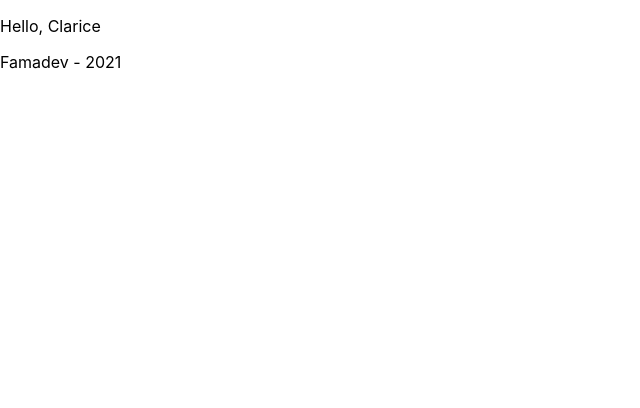
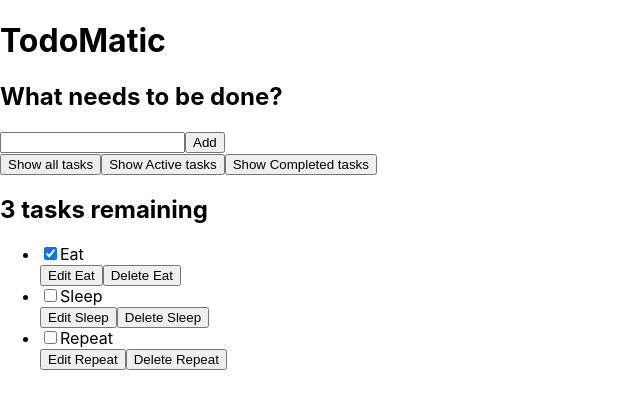
Before and after one commit to mrcomputer2018/moz-todo-react, a React (Create React App) app: page / in a window 1280 px wide. Shown: the top 408 px of the page, without its empty margins (0-640 px from the left). Built offline with nearby package versions, Linux system fonts and the light colour scheme.

Commit message:
Criando a base app

```diff
--- a/public/index.html
+++ b/public/index.html
@@ -24,7 +24,7 @@
       work correctly both with client-side routing and a non-root public URL.
       Learn how to configure a non-root public URL by running `npm run build`.
     -->
-    <title>Moz Todo App</title>
+    <title>TodoMatic</title>
   </head>
   <body>
     <noscript>You need to enable JavaScript to run this app.</noscript>
--- a/src/App.js
+++ b/src/App.js
@@ -1,17 +1,95 @@
 
 function App(props) {
-  const subject = props.subject;
-  /* console.log(props); */
   return (
-    <div className="App">
-      <header className="App-header">
-        <p>
-          Hello, {subject}
-        </p>
-      </header>
-      <footer className="App-footer">
-        Famadev - 2021
-      </footer>
+    <div className="todoapp stack-large">
+      <h1>TodoMatic</h1>
+      <form>
+        <h2 className="label-wrapper">
+          <label htmlFor="new-todo-input" className="label__lg">
+            What needs to be done?
+          </label>
+        </h2>
+        <input
+          type="text"
+          id="new-todo-input"
+          className="input input__lg"
+          name="text"
+          autoComplete="off"
+        />
+        <button type="submit" className="btn btn__primary btn__lg">
+          Add
+        </button>
+      </form>
+      <div className="filters btn-group stack-exception">
+        <button type="button" className="btn toggle-btn" aria-pressed="true">
+          <span className="visually-hidden">Show </span>
+          <span>all</span>
+          <span className="visually-hidden"> tasks</span>
+        </button>
+        <button type="button" className="btn toggle-btn" aria-pressed="false">
+          <span className="visually-hidden">Show </span>
+          <span>Active</span>
+          <span className="visually-hidden"> tasks</span>
+        </button>
+        <button type="button" className="btn toggle-btn" aria-pressed="false">
+          <span className="visually-hidden">Show </span>
+          <span>Completed</span>
+          <span className="visually-hidden"> tasks</span>
+        </button>
+      </div>
+      <h2 id="list-heading">
+        3 tasks remaining
+      </h2>
+      <ul role="list" className="todo-list stack-large stack-exception" aria-labelledby="list-heading">
+        <li className="todo stack-small">
+          <div className="c-cb">
+            <input id="todo-0" type="checkbox" defaultChecked={true} />
+            <label className="todo-label" htmlFor="todo-0">
+              Eat
+            </label>
+          </div>
+          <div className="btn-group">
+            <button type="button" className="btn">
+              Edit <span className="visually-hidden">Eat</span>
+            </button>
+            <button type="button" className="btn btn__danger">
+              Delete <span className="visually-hidden">Eat</span>
+            </button>
+          </div>
+        </li>
+        <li className="todo stack-small">
+          <div className="c-cb">
+            <input id="todo-1" type="checkbox" />
+            <label className="todo-label" htmlFor="todo-1">
+              Sleep
+            </label>
+          </div>
+          <div className="btn-group">
+            <button type="button" className="btn">
+              Edit <span className="visually-hidden">Sleep</span>
+            </button>
+            <button type="button" className="btn btn__danger">
+              Delete <span className="visually-hidden">Sleep</span>
+            </button>
+          </div>
+        </li>
+        <li className="todo stack-small">
+          <div className="c-cb">
+            <input id="todo-2" type="checkbox" />
+            <label className="todo-label" htmlFor="todo-2">
+              Repeat
+            </label>
+          </div>
+          <div className="btn-group">
+            <button type="button" className="btn">
+              Edit <span className="visually-hidden">Repeat</span>
+            </button>
+            <button type="button" className="btn btn__danger">
+              Delete <span className="visually-hidden">Repeat</span>
+            </button>
+          </div>
+        </li>
+      </ul>
     </div>
   );
 }
```
